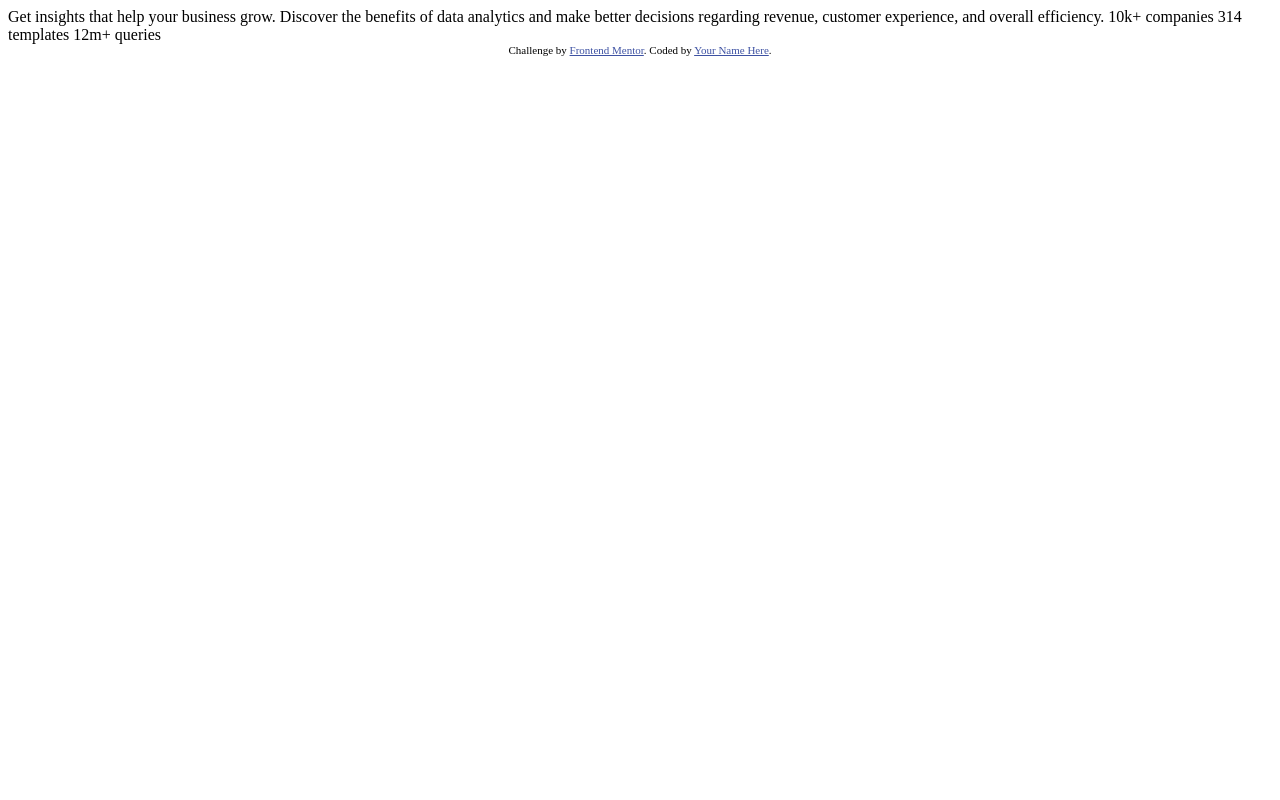
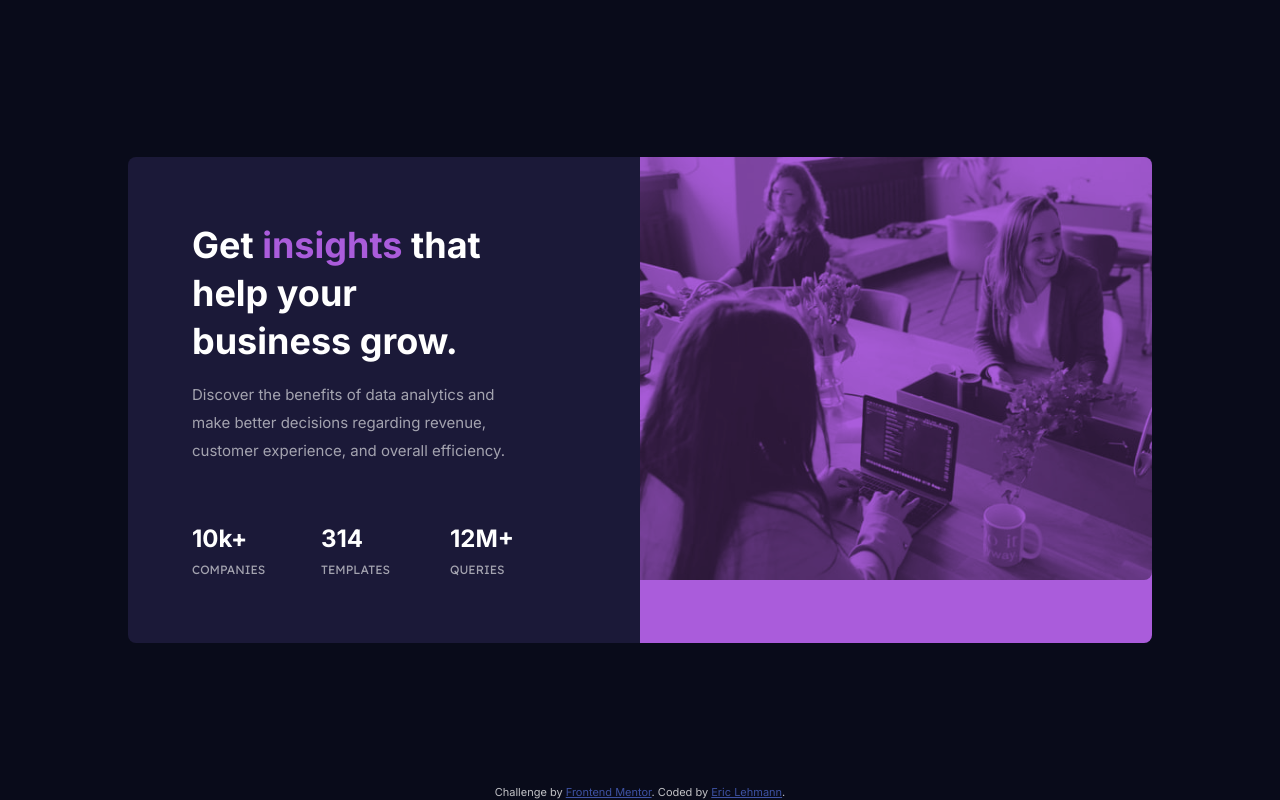
Before and after one commit to EricLDev/FEM-Stats_preview_card_component, a plain HTML site: page index.html in a window 1280 px wide. Drawn offline with nearby package versions, Linux system fonts and the light colour scheme.

Commit message:
project finished

```diff
--- a/index.css
+++ b/index.css
@@ -0,0 +1,145 @@
+@import url('https://fonts.googleapis.com/css2?family=Inter:wght@400;700&family=Lexend+Deca&display=swap');
+
+* {
+    margin: 0;
+    padding: 0;
+    box-sizing: border-box;
+    font-family: 'Inter', sans-serif;
+
+}
+
+body {
+    height: 100vh;
+    display: flex;
+    align-items: center;
+    justify-content: center;
+    font-size: 15px;
+    background-color: hsl(233, 47%, 7%);
+}
+
+.container {
+    background-color: hsl(244, 38%, 16%);
+    border-radius: .5rem;
+}
+
+.thumbnail {
+    background-color: hsl(277, 64%, 61%);
+    border-radius: .5rem .5rem 0 0;
+    padding: 0;
+}
+
+.thumbnail img {
+    border-radius: .5rem .5rem 0 0;
+    mix-blend-mode: multiply;
+    filter: opacity(75%);
+}
+
+.card-text {
+    padding: 2rem;
+    display: flex;
+    flex-direction: column;
+    justify-content: space-between;
+
+}
+
+.heading {
+    color: hsl(0, 0%, 100%);
+    font-weight: 700;
+    font-size: 1.6rem;
+    text-align: center;
+    line-height: 2rem;
+}
+
+.heading span {
+    color: hsl(277, 64%, 61%);
+
+}
+
+.paragraph {
+    color: hsla(0, 0%, 100%, 0.6);
+    text-align: center;
+}
+
+.stats {
+    text-align: center;
+}
+
+.stats div p:nth-child(1) {
+    font-size: 1.35rem;
+    color: hsl(0, 0%, 100%);
+    font-weight: 700;
+}
+
+.stats div p:nth-child(2) {
+    text-transform: uppercase;
+    font-size: .75rem;
+    color: hsla(0, 0%, 100%, 0.6);
+    font-family: 'Lexend Deca', sans-serif;
+    margin-bottom: 0;
+}
+
+footer {
+    position: fixed;
+    bottom: 0;
+    width: 100%;
+}
+
+.attribution {
+    font-size: 11px;
+    text-align: center;
+    color: hsla(0, 0%, 100%, 0.75)
+}
+
+.attribution a {
+    color: hsl(228, 45%, 44%);
+}
+
+@media screen and (min-width: 992px) {
+    .container {
+        width: 80%;
+
+    }
+
+    .thumbnail img {
+        content: url(./images/image-header-desktop.jpg);
+        border-radius: 0 .5rem .5rem 0;
+        width: 100%;
+    }
+
+    .thumbnail {
+        background-color: hsl(277, 64%, 61%);
+        border-radius: 0 .5rem .5rem 0;
+        padding: 0;
+    }
+
+    .card-text {
+        padding: 4rem 8rem 4rem 4rem;
+    }
+
+    .heading, .paragraph, .stats {
+        text-align: left;
+    }
+
+    .heading {
+        font-size: 2.25rem;
+        line-height: 3rem;
+    }
+
+    .paragraph {
+        margin-top: 2.5rem;
+        line-height: 1.75rem;
+    }
+
+    .stats {
+        justify-content: space-between;
+    }
+
+    .stats div p:nth-child(1) {
+        font-size: 1.5rem;
+    }
+
+    .stats div p:nth-child(2) {
+        font-size: .75rem;
+    }
+
+}
--- a/index.html
+++ b/index.html
@@ -1,33 +1,45 @@
 <!DOCTYPE html>
 <html lang="en">
-<head>
-  <meta charset="UTF-8">
-  <meta name="viewport" content="width=device-width, initial-scale=1.0"> <!-- displays site properly based on user's device -->
+	<head>
+		<meta charset="UTF-8" />
+		<meta name="viewport" content="width=device-width, initial-scale=1.0" />
+		<!-- displays site properly based on user's device -->
 
-  <link rel="icon" type="image/png" sizes="32x32" href="./images/favicon-32x32.png">
+		<link rel="icon" type="image/png" sizes="32x32" href="./images/favicon-32x32.png" />
+		<link href="https://cdn.jsdelivr.net/npm/bootstrap@5.0.2/dist/css/bootstrap.min.css" rel="stylesheet" integrity="sha384-EVSTQN3/azprG1Anm3QDgpJLIm9Nao0Yz1ztcQTwFspd3yD65VohhpuuCOmLASjC" crossorigin="anonymous" />
+		<link rel="stylesheet" href="index.css" />
 
-  <title>Frontend Mentor | Stats preview card component</title>
+		<title>Frontend Mentor | Stats preview card component</title>
+	</head>
+	<body>
+		<div class="container p-0 mx-4">
+			<div class="row mx-0">
+				<div class="col-12 col-lg-6 thumbnail order-lg-1">
+					<img src="images/image-header-mobile.jpg" class="img-fluid" />
+				</div>
+				<div class="col-12 col-lg-6 card-text">
+					<div class="row">
+						<div class="col-12 heading">Get <span>insights</span> that help your business grow.</div>
+						<div class="col-12 paragraph my-3">Discover the benefits of data analytics and make better decisions regarding revenue, customer experience, and overall efficiency.</div>
+					</div>
+					<div class="row stats mt-3">
+						<div class="col-12 col-lg-3 mt-4">
+							<p class="mb-1">10k+</p>
+							<p>companies</p>
+						</div>
+						<div class="col-12 col-lg-3 mt-4">
+							<p class="mb-1">314</p>
+							<p>templates</p>
+						</div>
+						<div class="col-12 col-lg-3 mt-4">
+							<p class="mb-1">12M+</p>
+							<p>queries</p>
+						</div>
+					</div>
+				</div>
+			</div>
+		</div>
 
-  <!-- Feel free to remove these styles or customise in your own stylesheet 👍 -->
-  <style>
-    .attribution { font-size: 11px; text-align: center; }
-    .attribution a { color: hsl(228, 45%, 44%); }
-  </style>
-</head>
-<body>
-
-  Get insights that help your business grow.
-
-  Discover the benefits of data analytics and make better decisions regarding revenue, customer
-  experience, and overall efficiency.
-
-  10k+ companies
-  314 templates
-  12m+ queries
-
-  <div class="attribution">
-    Challenge by <a href="https://www.frontendmentor.io?ref=challenge" target="_blank">Frontend Mentor</a>.
-    Coded by <a href="#">Your Name Here</a>.
-  </div>
-</body>
+		<footer class="attribution">Challenge by <a href="https://www.frontendmentor.io?ref=challenge" target="_blank">Frontend Mentor</a>. Coded by <a href="#">Eric Lehmann</a>.</footer>
+	</body>
 </html>
```
